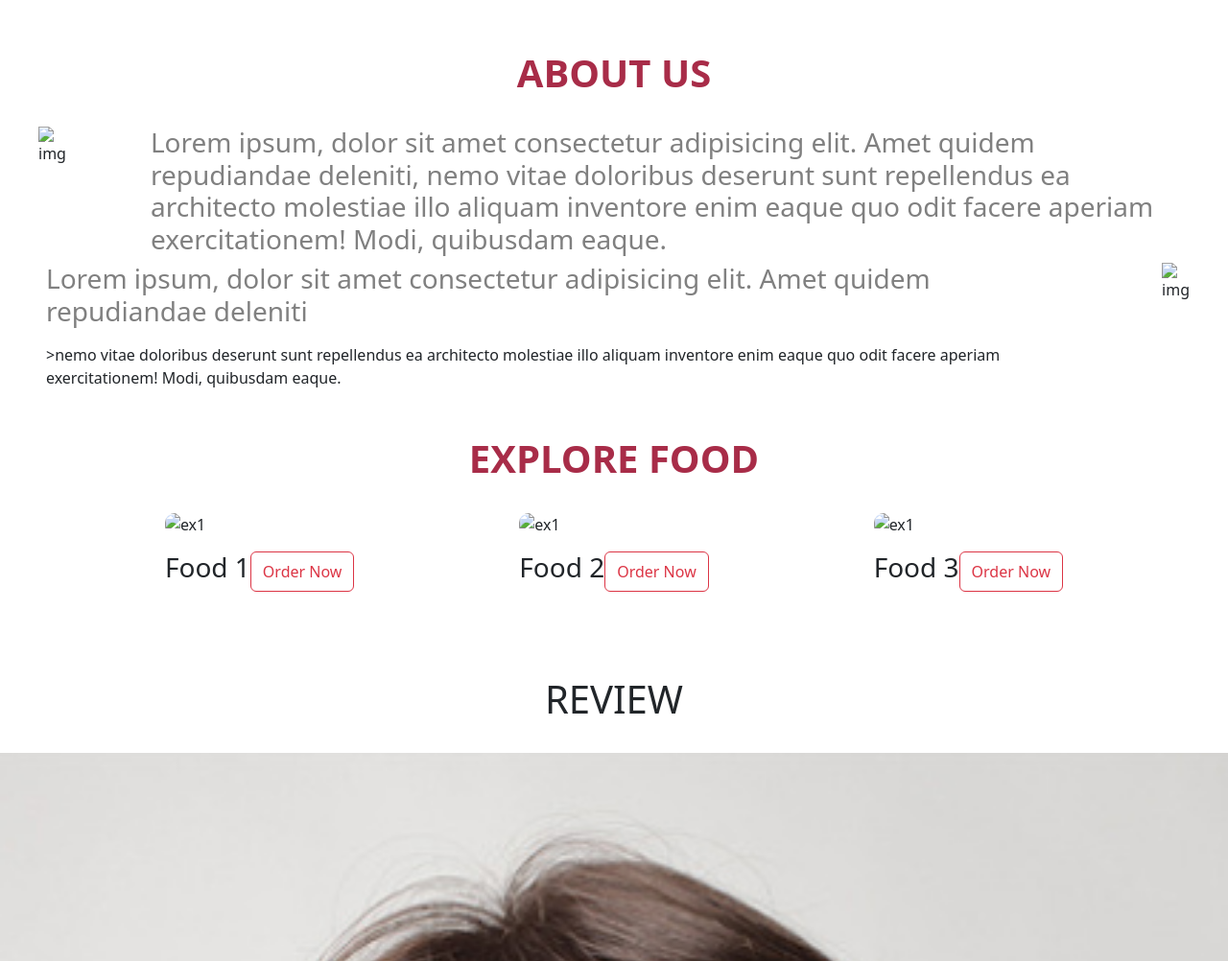
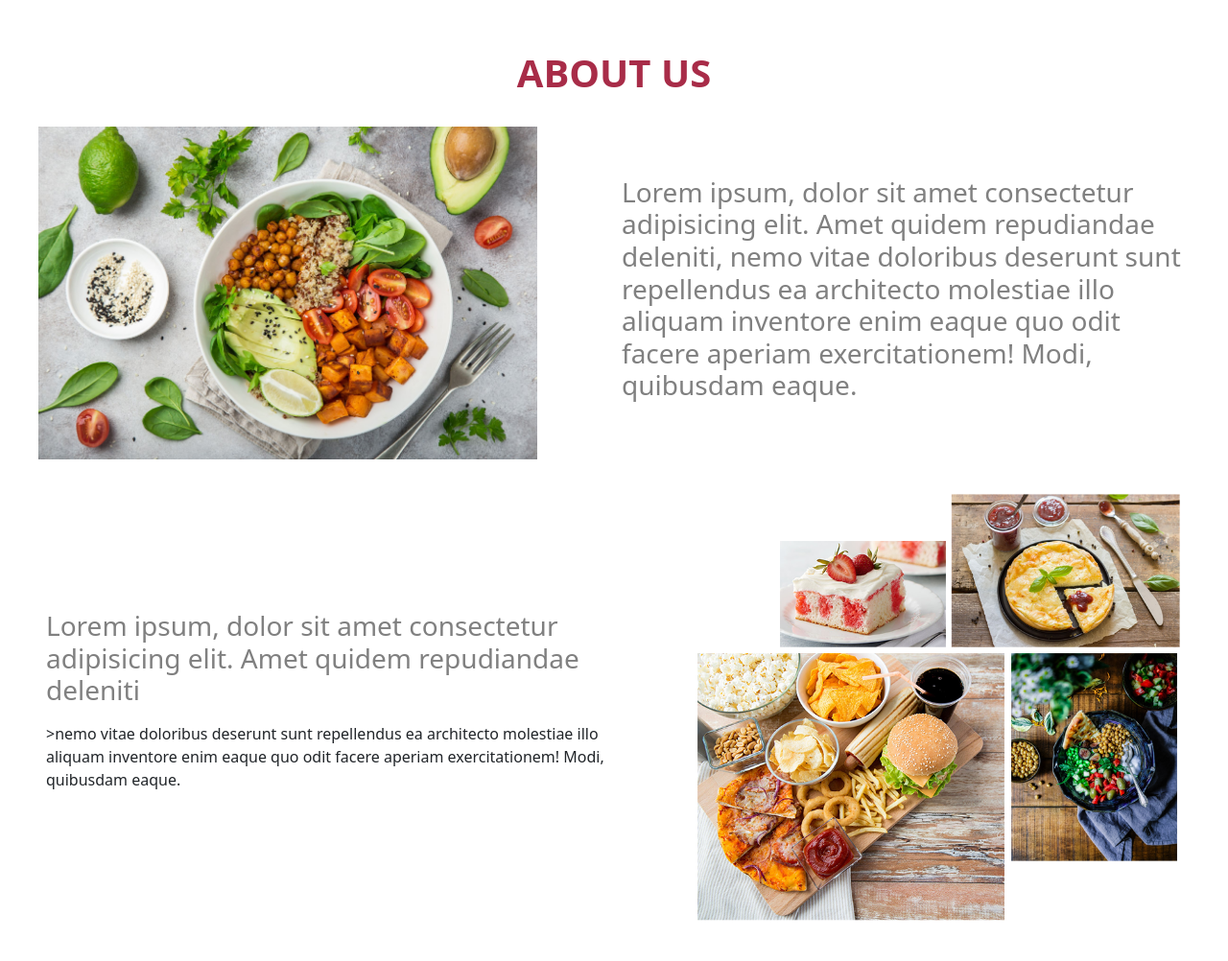
Before and after one commit to KaushalThikane/project1, a plain HTML site: page index.html in a window 1280 px wide. Shown: the part 1040-2042 px from the top of the page at 96% size. Drawn offline with nearby package versions, Linux system fonts and the light colour scheme.

Commit message:
Update index.html

```diff
--- a/index.html
+++ b/index.html
@@ -92,7 +92,7 @@
         <h1 class="text-center py-4 mt-5">ABOUT US</h1>
         <div class="d-flex justify-content-center">
             <div>
-                <img src="images/img/img-1.png" alt="img">
+                <img src="img-1.png" alt="img">
             </div>
             <div class="align-self-center px-5">
                 <h3 class="grey">Lorem ipsum, dolor sit amet consectetur adipisicing elit. Amet quidem repudiandae
@@ -109,7 +109,7 @@
                 inventore enim eaque quo odit facere aperiam exercitationem! Modi, quibusdam eaque. </p>
             </div>
             <div>
-                <img src="images/img/img-2.png" alt="img">
+                <img src="img-2.png" alt="img">
             </div>
 
         </div>
@@ -120,21 +120,21 @@
         <h1 class="text-center py-4 mt-2 exf">EXPLORE FOOD</h1>
         <div class="ex">
             <div class="ex1">
-                <img src="images/img/img-5.jpg" alt="ex1">
+                <img src="img-5.jpg" alt="ex1">
                 <div class="py-3 d-flex justify-content-between">
                     <h3>Food 1</h3>
                     <button class="btn btn-outline-danger">Order Now</button>
                 </div>
             </div>
             <div class="ex2">
-                <img src="images/img/img-4.jpg" alt="ex1">
+                <img src="img-4.jpg" alt="ex1">
                 <div class="py-3 d-flex justify-content-between">
                     <h3>Food 2</h3>
                     <button class="btn btn-outline-danger">Order Now</button>
                 </div>
             </div>
             <div class="ex3">
-                <img src="images/img/img-3.jpg" alt="ex1">
+                <img src="img-3.jpg" alt="ex1">
                 <div class="py-3 d-flex justify-content-between">
                     <h3>Food 3</h3>
                     <button class="btn btn-outline-danger">Order Now</button>
```
